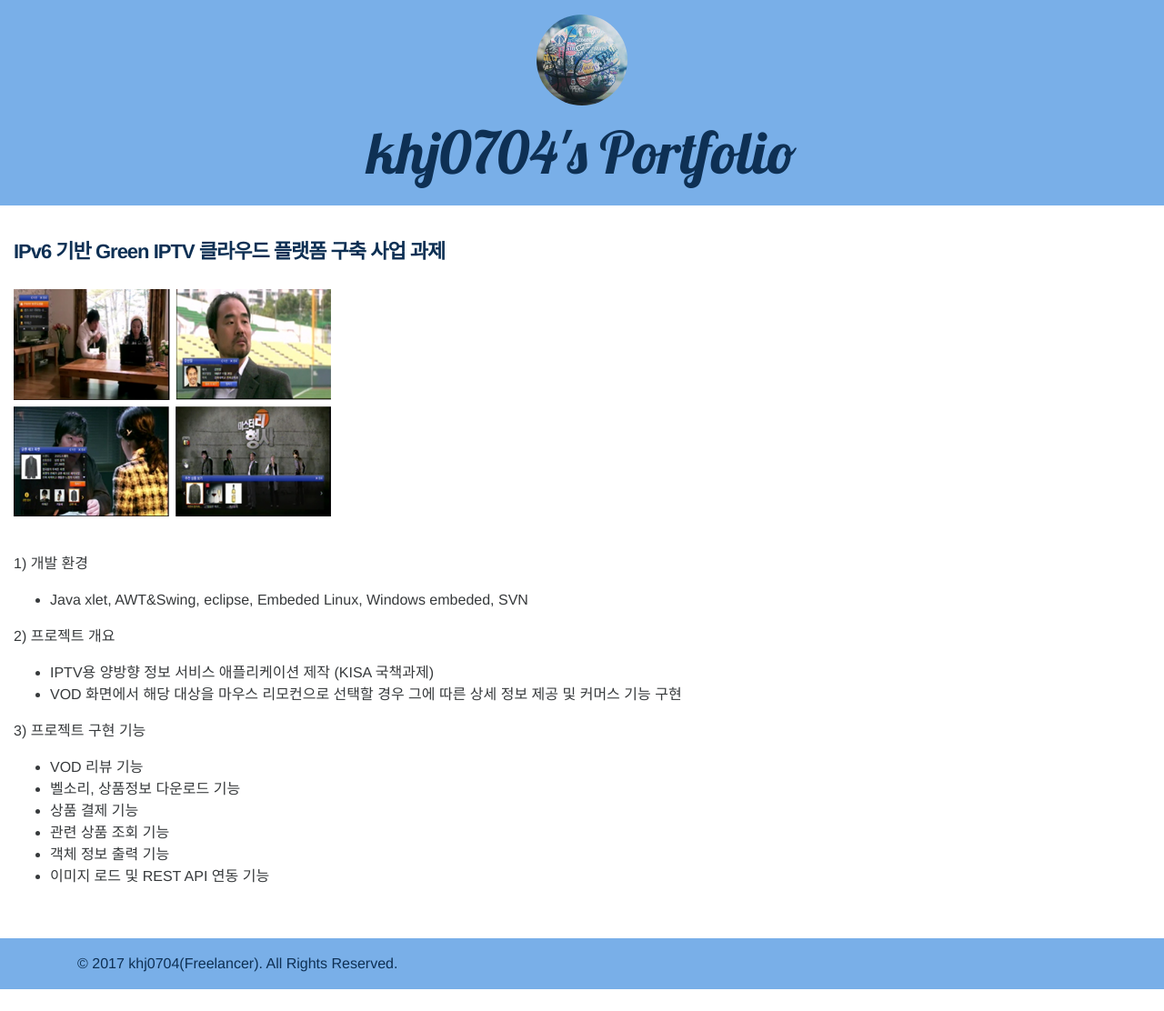
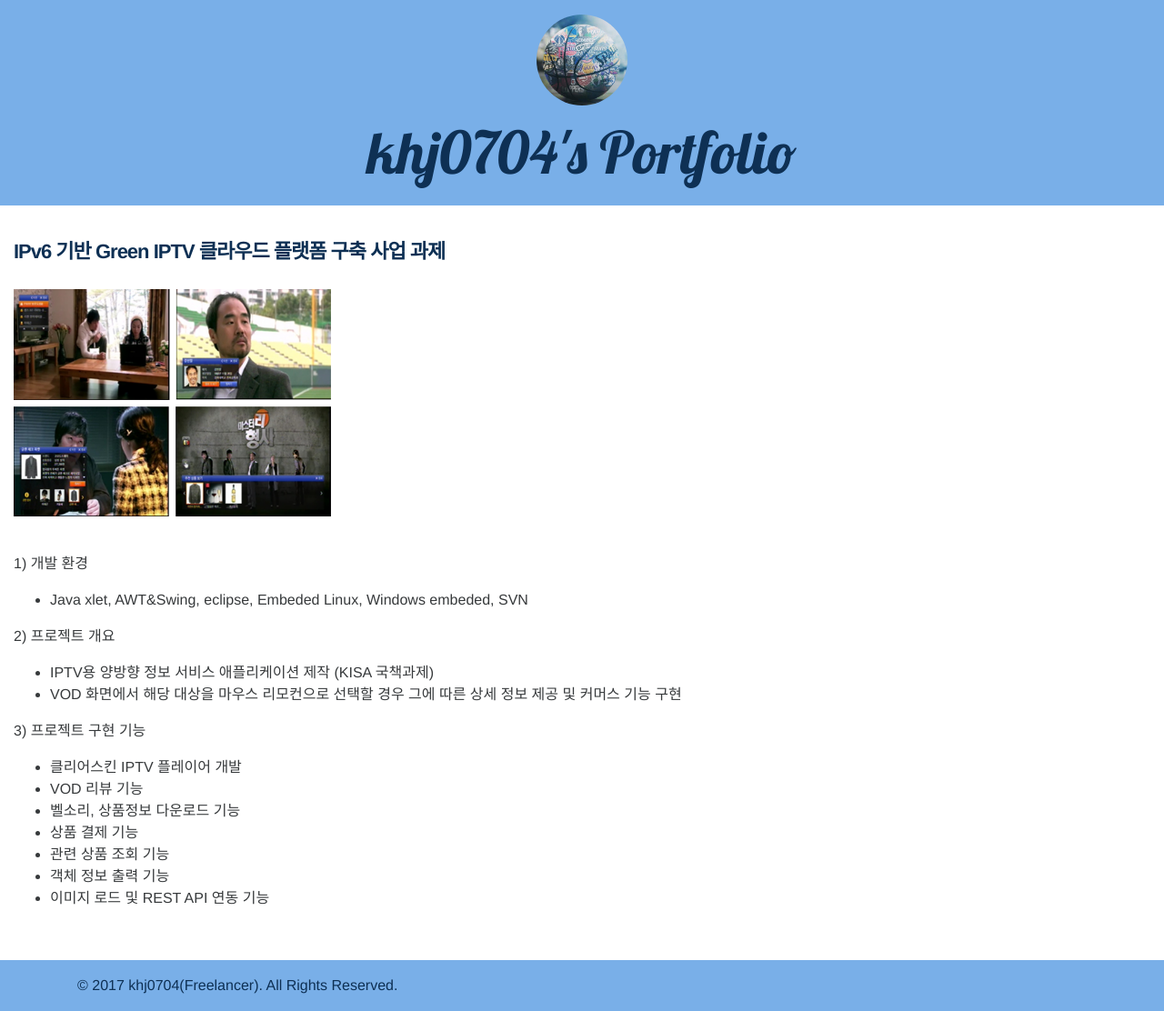
Before and after one commit to khj0704/khj0704.github.io, a Jekyll site: the page built from _posts/2017-01-03-portfolio3.md, in a window 1280 px wide. Shown: the whole page at 91% size. Built offline with Jekyll 4.4.1, drawn with Linux system fonts in a browser that asks for light colours; nearby versions of some CDN libraries; before the commit the page ends 1088 px from its top, so only the background shows below that.

Commit message:
내용수정

```diff
--- a/_posts/2017-01-03-portfolio3.md
+++ b/_posts/2017-01-03-portfolio3.md
@@ -15,6 +15,7 @@ image: iptv_cloud_platform.png
  - VOD 화면에서 해당 대상을 마우스 리모컨으로 선택할 경우 그에 따른 상세 정보 제공 및 커머스 기능 구현
 
 3) 프로젝트 구현 기능
+ - 클리어스킨 IPTV 플레이어 개발
  - VOD 리뷰 기능
  - 벨소리, 상품정보 다운로드 기능
  - 상품 결제 기능
```
